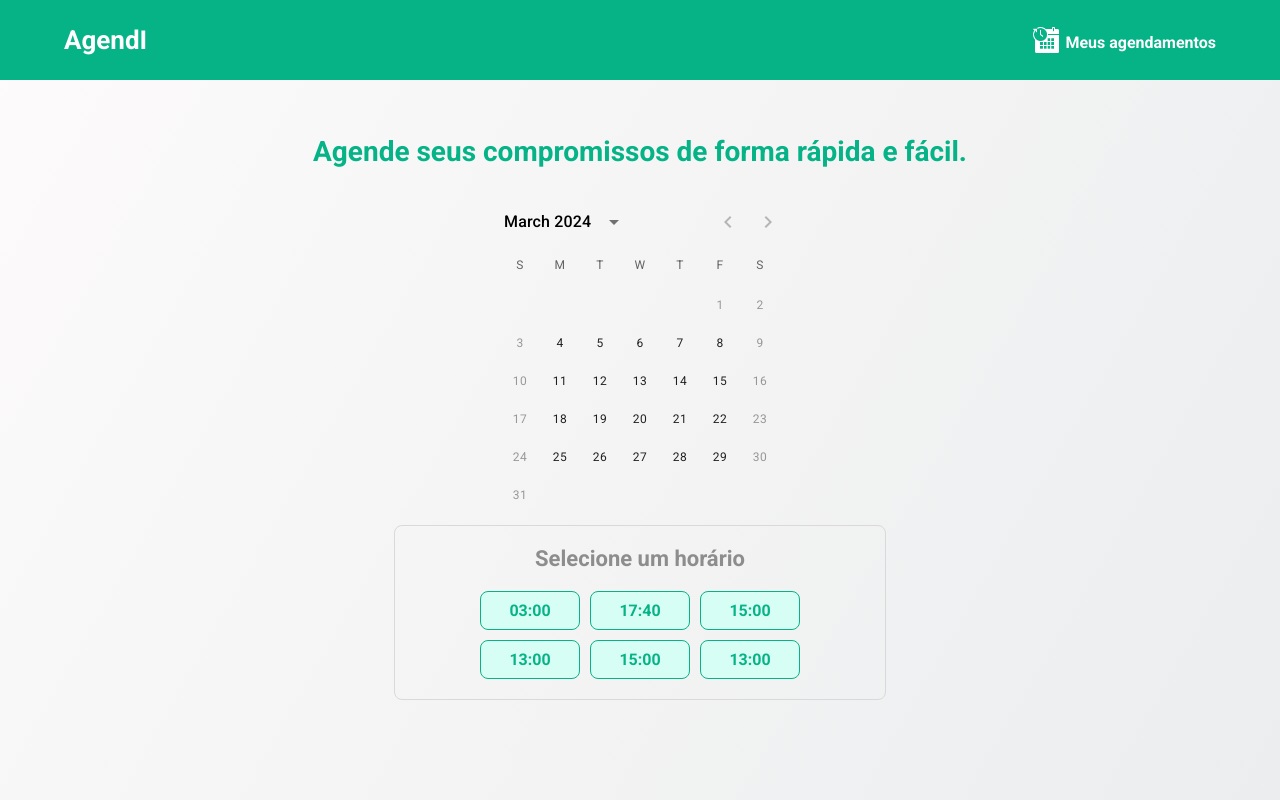
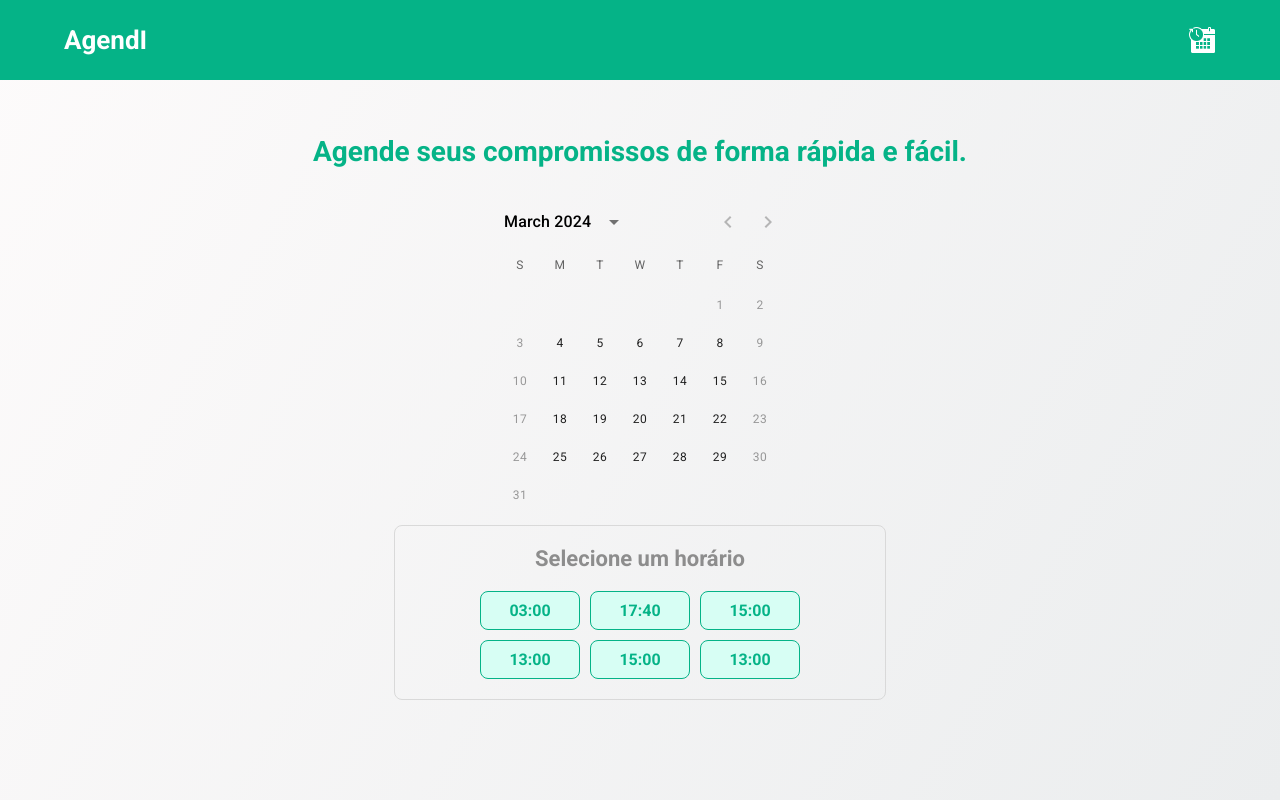
Before and after one commit to Hitallo-moreira/agendi, a React (Vite) app in the folder agendi/: page / in a window 1280 px wide. Built offline with nearby package versions, Linux system fonts and the light colour scheme.

Commit message:
feat: change style

```diff
--- a/agendi/package.json
+++ b/agendi/package.json
@@ -30,5 +30,9 @@
     "eslint-plugin-react-hooks": "^4.6.0",
     "eslint-plugin-react-refresh": "^0.4.5",
     "vite": "^5.1.0"
+  },
+  "peerDependencies": {
+    "react": "18.2.0",
+    "react-dom": "18.2.0"
   }
 }
--- a/agendi/src/components/Header.jsx
+++ b/agendi/src/components/Header.jsx
@@ -8,13 +8,16 @@ const HeaderInfo = styled.header`
     align-items: center;
     justify-content: space-between;
     background-color: #05B387;
-
     color: #fff;
     font-weight: 600;
     height: 80px;
     width: 100%;
     position: sticky;
     margin-bottom: 2rem;
+
+    @media only screen and (max-width: 480px) {
+        display: block;
+    }
 `;
 
 const StyledLink = styled(Link)`
@@ -31,7 +34,7 @@ const LinkOption = styled.div`
     display: flex;
     align-items: center;
     text-decoration: none;
-    gap: 5px;
+    gap: 8px;
 `;
 
 const Image = styled.img`
@@ -41,6 +44,11 @@ const Image = styled.img`
 
 const ScheduleText = styled.span`
     margin-top: 5px;
+    transition: all ease .2s;
+
+    &:hover {
+        color: #d9d9d9;
+    }
 `;
 
 function Header() {
@@ -57,9 +65,9 @@ function Header() {
                 <HeaderLink url="./agendamentos">
                     <LinkOption>
                         <Image src={agenda} alt="Agenda" />
-                        <ScheduleText>
+                        {/* <ScheduleText>
                             Meus agendamentos
-                        </ScheduleText>
+                        </ScheduleText> */}
                     </LinkOption>
                 </HeaderLink>
             </nav>
```
Also changed, not shown: 2 other files (tests, documents, lock files or other folders).
